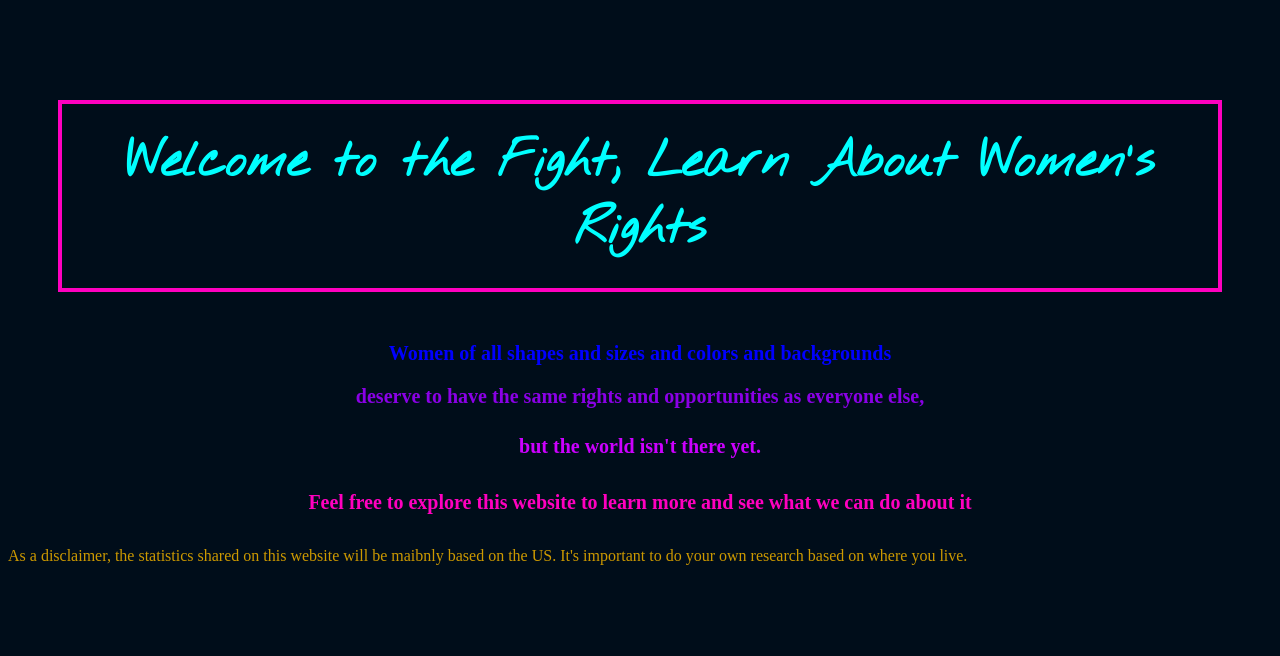
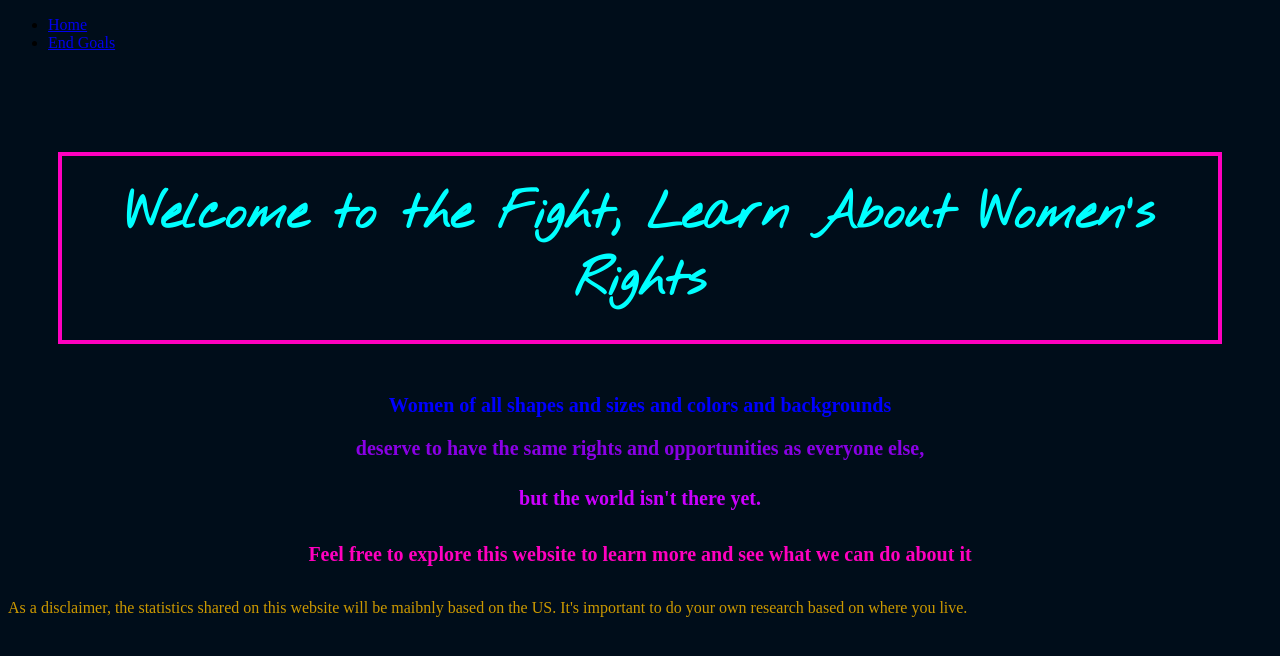
Before and after one commit to EmmyKnight/EmmyKnight.github.io, a plain HTML site: page index.html in a window 1280 px wide. Drawn offline with Linux system fonts and the light colour scheme; a web font is replaced by a local one.

Commit message:
Update index.html

```diff
--- a/index.html
+++ b/index.html
@@ -54,6 +54,10 @@ p {color: #cc9900;
 </style>
 </head>
 <body>
+<ul>
+  <li><a href="index.html">Home</a></li>
+  <li><a href="endGoals.html">End Goals</a></li>
+</ul>
 <h1>Welcome to the Fight, Learn About Women's Rights</h1>
 <h2>Women of all shapes and sizes and colors and backgrounds</h2>
 <h3>deserve to have the same rights and opportunities as everyone else,</h3>
```
